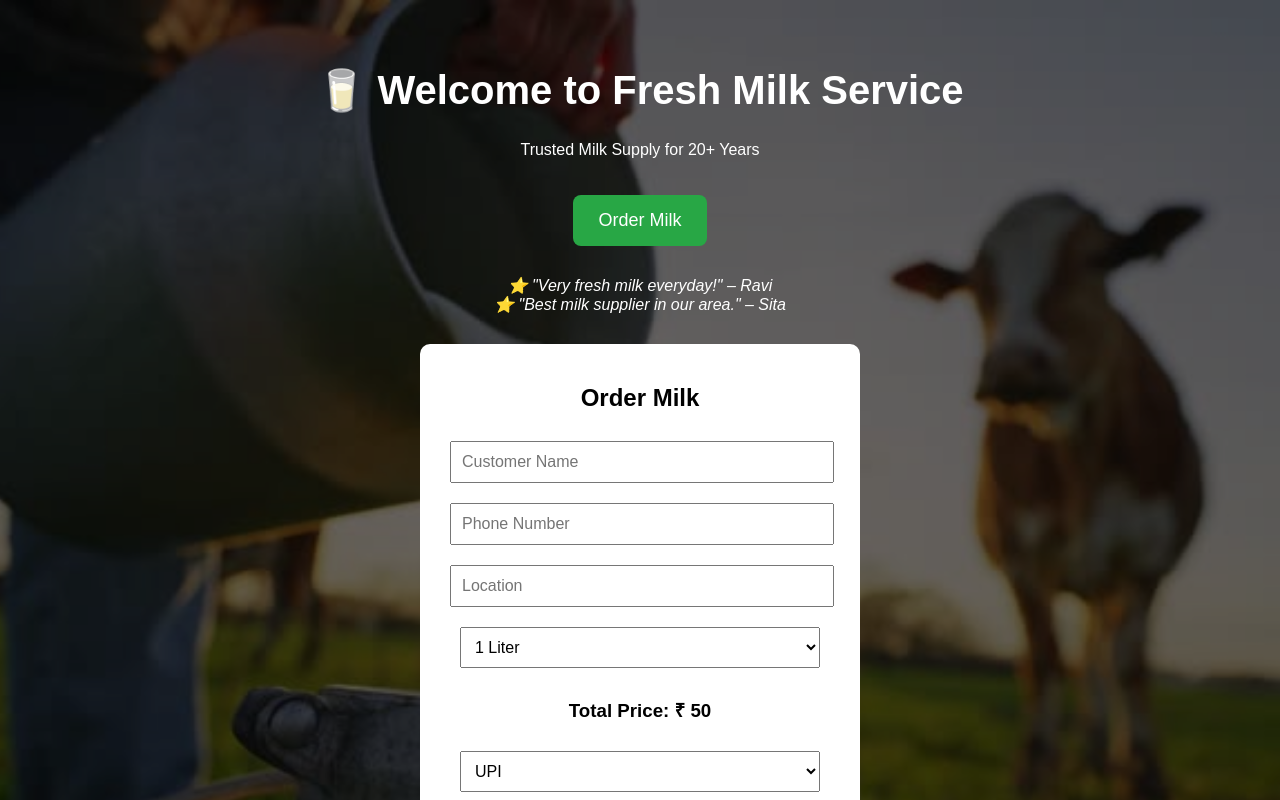
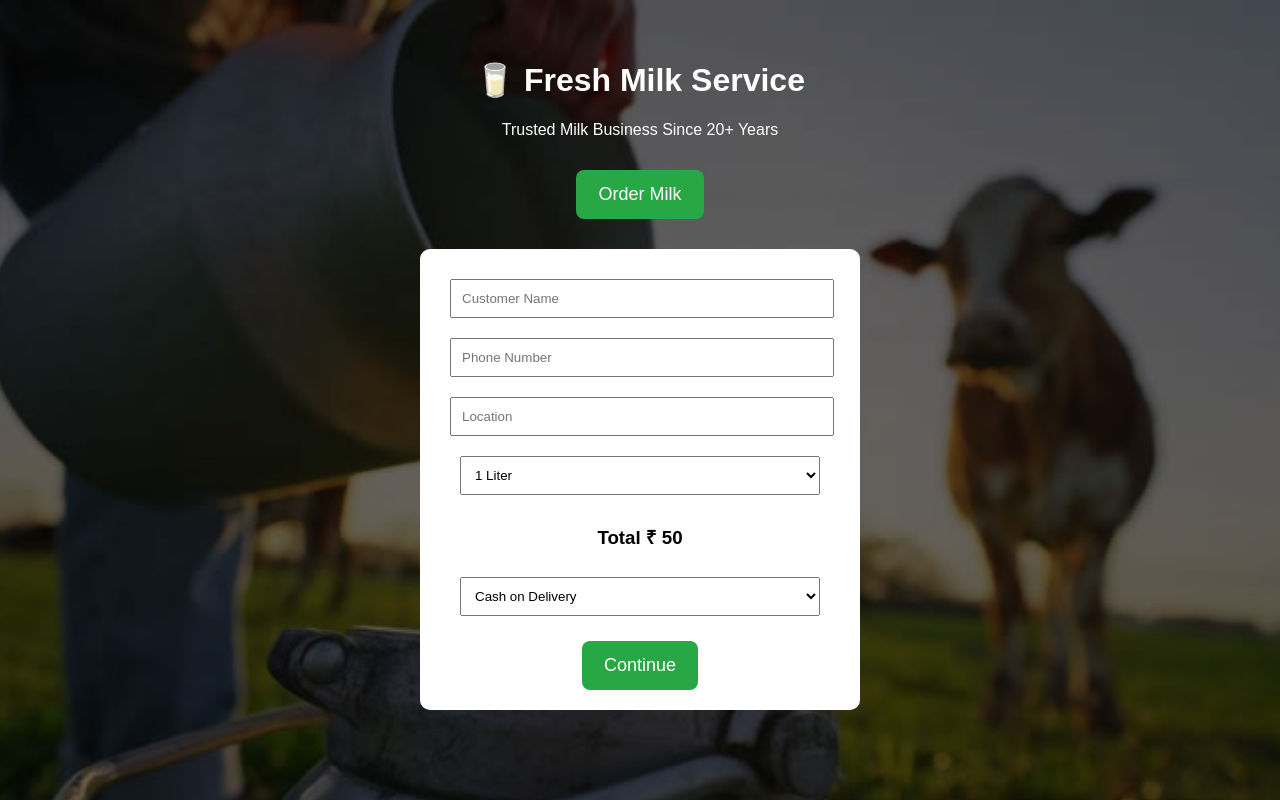
Before and after one commit to mukallasatish07-arch/krishna_milks, a plain HTML site: page index.html in a window 1280 px wide. Both pictures are taken after a click on the button "Order Milk". Shown: the top 800 px of the page. Drawn offline with Linux system fonts and the light colour scheme.

Commit message:
index.html

```diff
--- a/index.html
+++ b/index.html
@@ -1,12 +1,10 @@
 <!DOCTYPE html>
-<html lang="en">
+<html>
 <head>
-<meta charset="UTF-8">
-<meta name="viewport" content="width=device-width, initial-scale=1.0">
+<meta name="viewport" content="width=device-width, initial-scale=1">
 <title>Fresh Milk Delivery</title>
 
 <style>
-
 body{
 margin:0;
 font-family:Arial;
@@ -21,19 +19,15 @@ min-height:100vh;
 padding:40px;
 }
 
-h1{
-font-size:40px;
-}
-
 .btn{
 background:#28a745;
-padding:15px 25px;
+padding:14px 22px;
 border:none;
 color:white;
 font-size:18px;
 border-radius:8px;
+margin-top:15px;
 cursor:pointer;
-margin-top:20px;
 }
 
 .container{
@@ -50,14 +44,7 @@ input,select{
 width:90%;
 padding:10px;
 margin:10px;
-font-size:16px;
 }
-
-.review{
-margin-top:30px;
-font-style:italic;
-}
-
 </style>
 </head>
 
@@ -65,44 +52,32 @@ font-style:italic;
 
 <div class="overlay">
 
-<h1>🥛 Welcome to Fresh Milk Service</h1>
-<p>Trusted Milk Supply for 20+ Years</p>
+<h1>🥛 Fresh Milk Service</h1>
+<p>Trusted Milk Business Since 20+ Years</p>
 
 <button class="btn" onclick="showOrder()">Order Milk</button>
 
-<div class="review">
-⭐ "Very fresh milk everyday!" – Ravi
-<br>
-⭐ "Best milk supplier in our area." – Sita
-</div>
-
 <div class="container" id="orderBox">
 
-<h2>Order Milk</h2>
+<input id="name" placeholder="Customer Name">
+<input id="phone" placeholder="Phone Number">
+<input id="location" placeholder="Location">
 
-<input type="text" id="name" placeholder="Customer Name">
-
-<input type="tel" id="phone" placeholder="Phone Number">
-
-<input type="text" id="location" placeholder="Location">
-
-<select id="liters" onchange="calculatePrice()">
+<select id="liters" onchange="priceCalc()">
 <option value="1">1 Liter</option>
 <option value="2">2 Liters</option>
 <option value="3">3 Liters</option>
 <option value="5">5 Liters</option>
 </select>
 
-<h3>Total Price: ₹ <span id="price">50</span></h3>
+<h3>Total ₹ <span id="price">50</span></h3>
 
 <select id="payment">
-<option>UPI</option>
-<option>Cash on Delivery</option>
+<option value="cod">Cash on Delivery</option>
+<option value="upi">UPI Payment</option>
 </select>
 
-<br>
-
-<button class="btn" onclick="sendOrder()">Place Order</button>
+<button class="btn" onclick="processOrder()">Continue</button>
 
 </div>
 
@@ -114,12 +89,12 @@ function showOrder(){
 document.getElementById("orderBox").style.display="block";
 }
 
-function calculatePrice(){
+function priceCalc(){
 let liters=document.getElementById("liters").value;
 document.getElementById("price").innerText=liters*50;
 }
 
-function sendOrder(){
+function processOrder(){
 
 let name=document.getElementById("name").value;
 let phone=document.getElementById("phone").value;
@@ -133,12 +108,26 @@ let message="Milk Order%0A%0A"
 +"Phone: "+phone+"%0A"
 +"Location: "+location+"%0A"
 +"Liters: "+liters+"L%0A"
-+"Total Price: ₹"+price+"%0A"
-+"Payment: "+payment;
++"Total: ₹"+price+"%0A"
++"Payment: "+payment.toUpperCase();
 
-let whatsappURL="https://wa.me/918328688831?text="+message;
+let whatsapp="https://wa.me/918328688331?text="+message;
 
-window.open(whatsappURL,'_blank');
+if(payment==="cod"){
+window.open(whatsapp,'_blank');
+}
+else{
+
+let upi="upi://pay?pa=8328688331@ybl&pn=Milk Service&am="+price+"&cu=INR";
+
+window.location.href=upi;
+
+setTimeout(function(){
+alert("After completing payment, click OK to send order.");
+window.open(whatsapp,'_blank');
+},6000);
+
+}
 
 }
 
```
